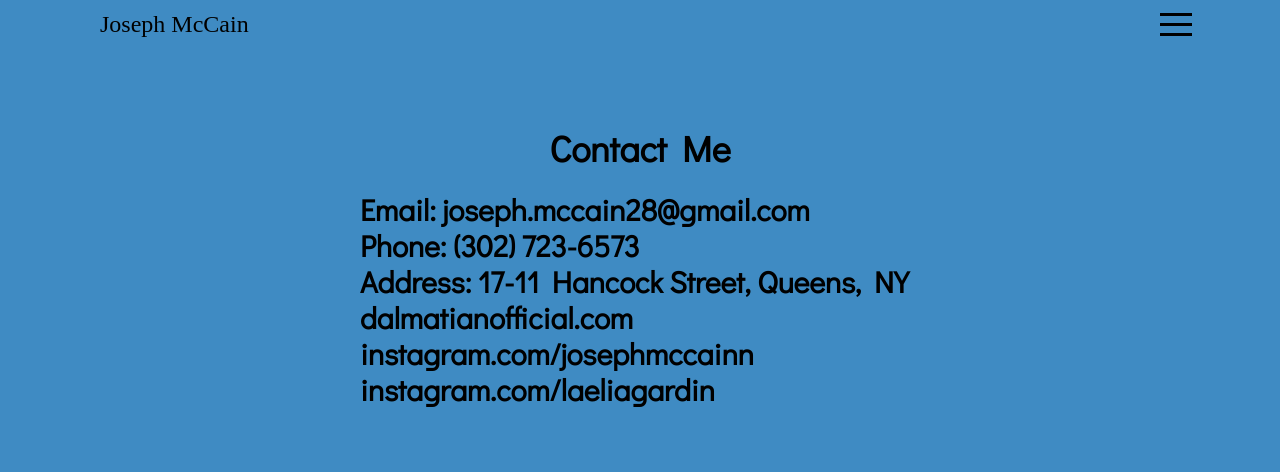
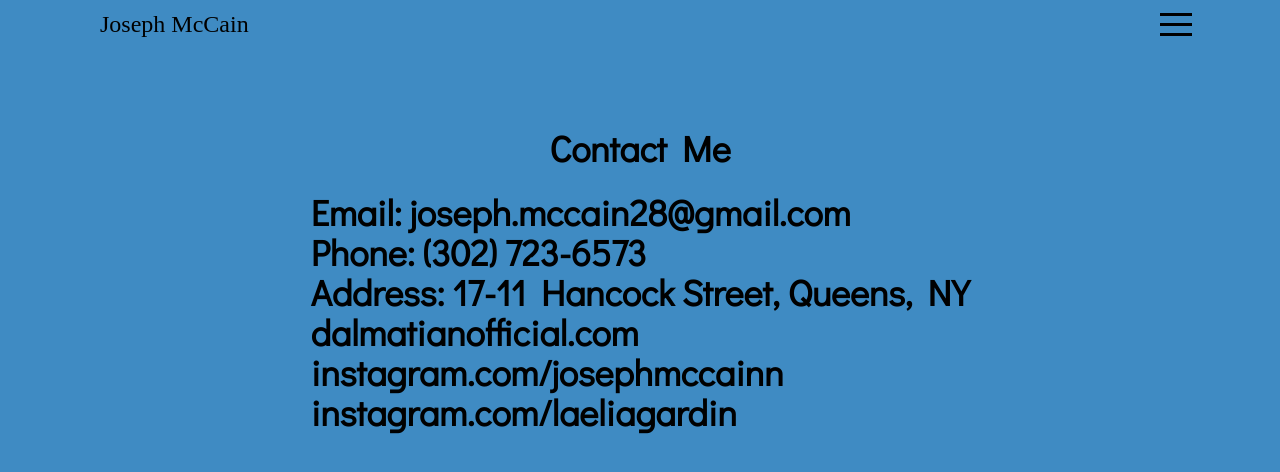
Before and after one commit to anukitsim/porfolioForJoseph, a Next.js app: page /contact in a window 1280 px wide. Shown: the top 472 px of the page. Built offline with nearby package versions, Linux system fonts and the light colour scheme; a web font is replaced by a local one.

Commit message:
updated contact page

```diff
--- a/app/contact/page.jsx
+++ b/app/contact/page.jsx
@@ -2,21 +2,23 @@
 
 const Contact = () => {
   return (
-    <div className="flex flex-col m-20">
-      <h1 className="font-didact text-4xl font-bold flex justify-center">Contact Me</h1>
+    <div className="flex flex-col m-20 max-[1000px]:flex-col">
+      <h1 className="font-didact text-4xl font-bold flex justify-center">
+        Contact Me
+      </h1>
       <br />
-      <p className="font-didact text-3xl font-bold w-6/12 m-auto">
-        <span>Email: joseph.mccain28@gmail.com</span>
+      <p className="font-didact text-4xl font-bold flex flex-col justify-center items-center max-[1000px]:text-lg">
+        Email: joseph.mccain28@gmail.com
         <br />
-        <span>Phone: (302) 723-6573</span>
+        Phone: (302) 723-6573
         <br />
-        <span>Address: 17-11 Hancock Street, Queens, NY</span>
+        Address: 17-11 Hancock Street, Queens, NY
         <br />
-        <span>dalmatianofficial.com</span>
+        dalmatianofficial.com
         <br />
-        <span>instagram.com/josephmccainn</span>
+        instagram.com/josephmccainn
         <br />
-        <span>instagram.com/laeliagardin</span>
+        instagram.com/laeliagardin
       </p>
     </div>
   );
```
